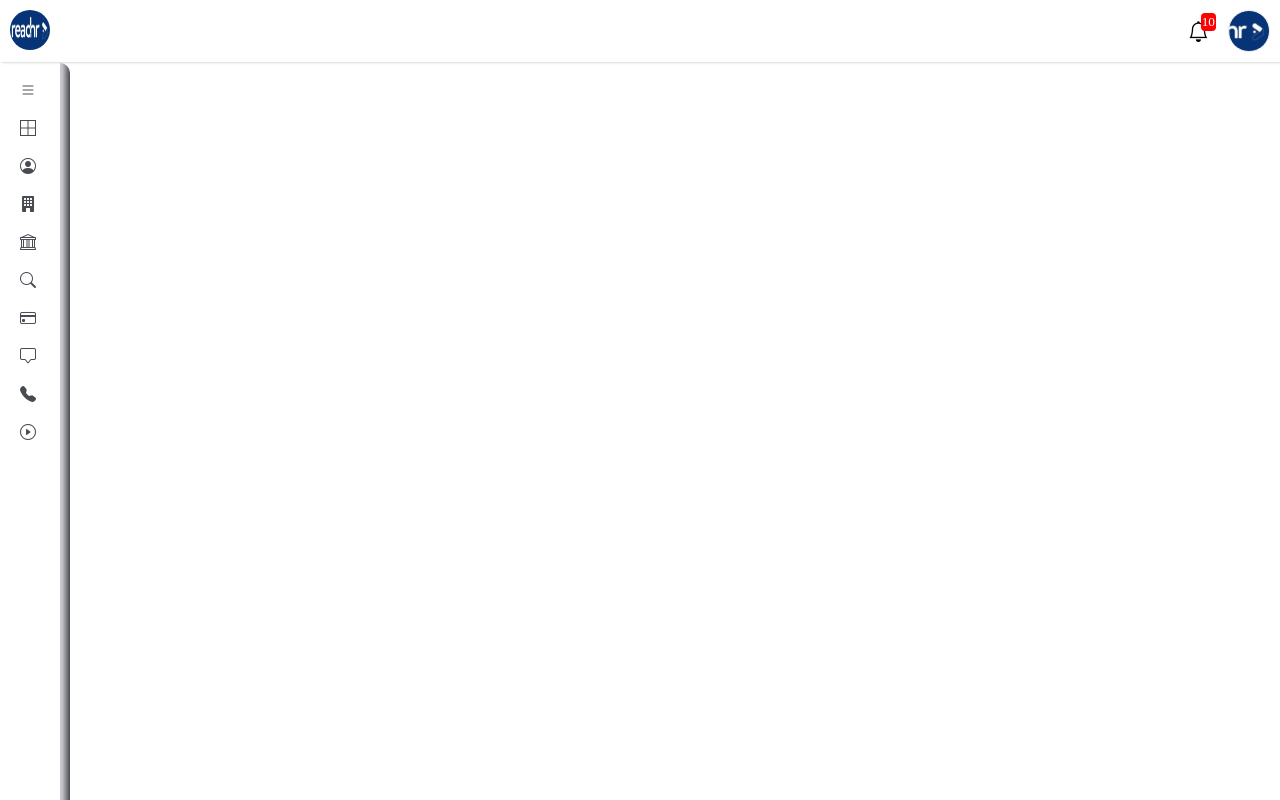
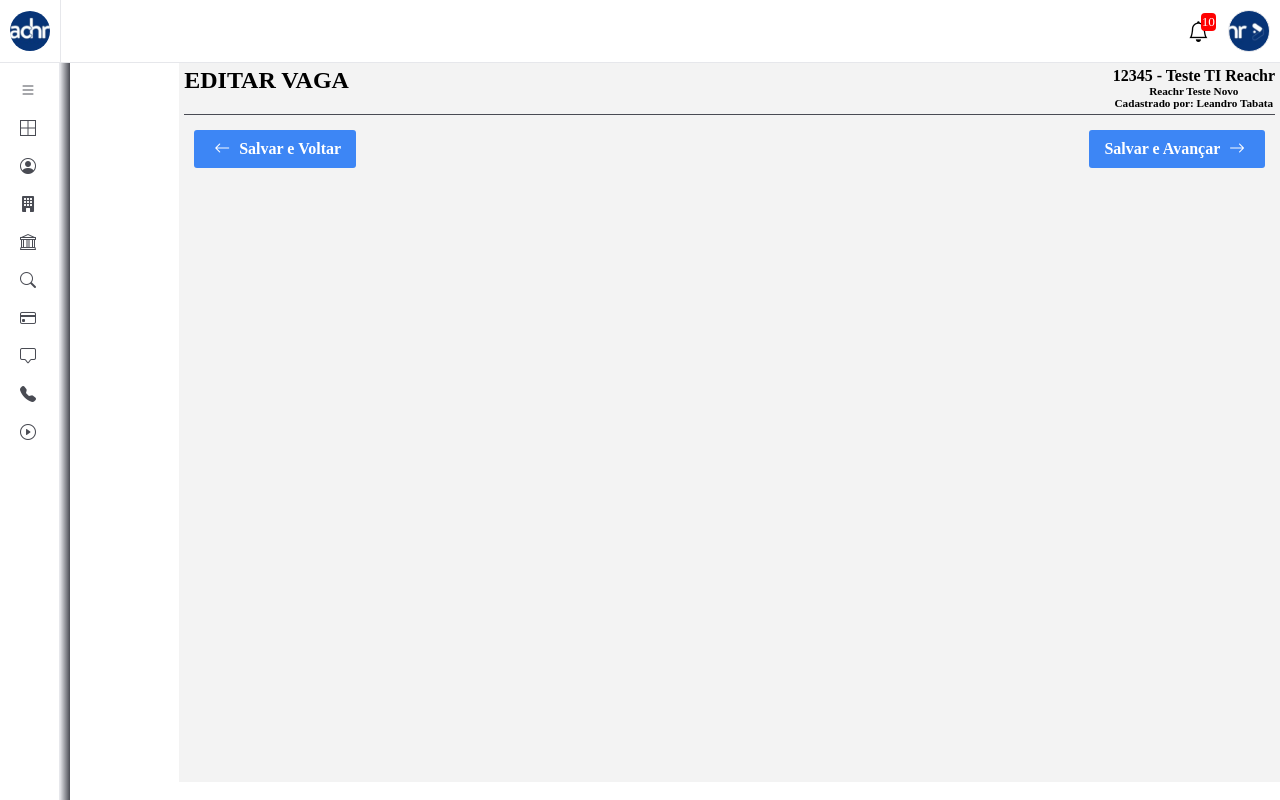
Before and after one commit to paulogabrielpereira/curso-html, a plain HTML site: page testes-reachr/header/index.html in a window 1280 px wide. Drawn offline with nearby package versions, Linux system fonts and the light colour scheme.

Commit message:
projetando tela

```diff
--- a/testes-reachr/header/index.html
+++ b/testes-reachr/header/index.html
@@ -10,8 +10,10 @@
 <body>
     <header>
         <div id="top">
-            <img src="foto-teste.png" alt="Foto Reachr">
-            <div>
+            <div id="left-header">
+                <div id="profile-img"></div>
+            </div>
+            <div id="right-header">
                 <p>
                     <i class="bi bi-bell"></i>
                     <sup>10</sup>
@@ -140,6 +142,19 @@
         </div>
         <div class="open"></div>
     </nav>
+    <main id="container">
+        <hgroup class="page-description">
+            <h1>EDITAR VAGA</h1>
+            <div class="subtitles">
+                <h2><strong>12345</strong> - Teste TI Reachr</h2>
+                <h3>Reachr Teste Novo <br> Cadastrado por: Leandro Tabata</h3>
+            </div>
+        </hgroup>
+        <div class="buttons">
+            <a href="#" id="btn-back"><i class="bi bi-arrow-left"></i> Salvar e Voltar</a>
+           <a href="#" id="btn-next">Salvar e Avançar <i class="bi bi-arrow-right"></i></a>
+        </div>
+    </main>
     <script src="script.js"></script>
 </body>
 </html>
--- a/testes-reachr/header/script.js
+++ b/testes-reachr/header/script.js
@@ -0,0 +1,11 @@
+window.onload = function() {
+    var menuOptions = document.getElementsByClassName('options');
+    var menu = document.getElementsByClassName('pages');
+    var menuOpen = document.getElementsByClassName('open');
+
+
+    menuOpen[0].addEventListener('click', function() {
+        menuOptions[0].classList.toggle('exp');
+    });
+    console.log(document.body)
+;};
--- a/testes-reachr/header/style.css
+++ b/testes-reachr/header/style.css
@@ -1,7 +1,8 @@
 :root {
     --cor-fonte-padrao: #494b53;
     --cor-background-menu: #e6e7eb;
-    --fonte-padrao: ;
+    --cor-tela-principal: #f3f3f3;
+    --cor-padrao: #3d86f5;
 }
 
 * {
@@ -17,15 +18,33 @@ body, html {
     display: flex;
     justify-content: space-between;
     padding: 10px;
-    box-shadow: 2px 0 3px rgba(0, 0, 0, 0.279);
+    border-bottom: 1px solid var(--cor-background-menu);
     position: fixed;
     width: 100%;
-    z-index: 2;
+    z-index: 10;
     box-sizing: border-box;
 }
 
-#top div {
+#top #right-header {
     display: flex;
+}
+
+#top #left-header {
+    background-color: transparent;
+    width: 60px;
+    margin: -10px;
+    display: flex;
+    align-items: center;
+    justify-content: center;
+    border-right: 1px solid var(--cor-background-menu);
+}
+
+#top #left-header #profile-img {
+    width: 40px;
+    height: 40px;
+    background: url('foto-teste.png') center center;
+    background-size: cover;
+    border-radius: 50%;
 }
 
 #top img {
@@ -66,10 +85,10 @@ body, html {
     width: 60px;
     display: inline-block;
     box-sizing: border-box;
-    box-shadow: 0 2px 3px rgba(0, 0, 0, .279);
+    border-right: 1px solid var(--cor-background-menu);
     position: fixed;
     margin-top: 61.6px;
-    z-index: 2;
+    z-index: 10;
 }
 
 #menu ul {
@@ -90,8 +109,8 @@ body, html {
     margin-top: 62.6px;
     display: inline-block;
     background-color: transparent;
-    border-radius: 0 10px 10px 0 ;
     position: fixed;
+    z-index: 9;
 }
 
 #pages ul {
@@ -126,14 +145,56 @@ body, html {
     width: 10px;
     background-image: linear-gradient(to right, var(--cor-background-menu), var(--cor-fonte-padrao));
     display: inline-block;
-    border-radius: 0 10px 10px 0;
     cursor: pointer;
 }
 
-.exp {
-    display: inline-block;
+#container {
+    float: right;
+    background-color: var(--cor-tela-principal);
+    display: block;
+    height: 90%;
+    width: 86%;
+    transform: translateY(62px);
 }
 
-.show {
-    background-color: var(--cor-background-menu);
+#container h1 {
+    text-align: center;
+    font-size: 1.5em;
 }
+
+#container .page-description {
+    display: flex;
+    justify-content: space-between;
+    text-align: center;
+    margin: 5px;
+    border-bottom: 1px solid var(--cor-fonte-padrao);
+}
+
+#container .page-description h2 {
+    font-size: 1em;
+}
+
+#container .page-description h3 {
+    font-size: 0.7em;
+    margin-bottom: 5px;
+}
+
+#container .buttons {
+    display: flex;
+    justify-content: space-between;
+    padding: 10px 15px;
+}
+
+#container .buttons a {
+    background-color: var(--cor-padrao);
+    border: none;
+    color: white;
+    font-weight: 600;
+    padding: 10px 15px;
+    text-decoration: none;
+    border-radius: 3px;
+}
+
+.buttons a .bi {
+    margin: 0 5px;
+}
```
Also changed, not shown: testes-reachr/teste-do-teste/index.html (added, +55 -0 lines).
